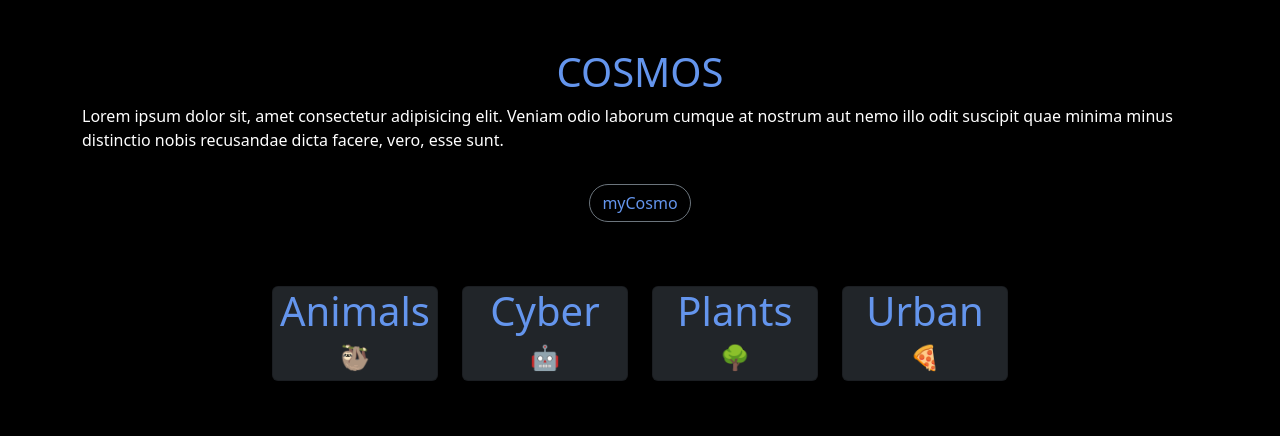
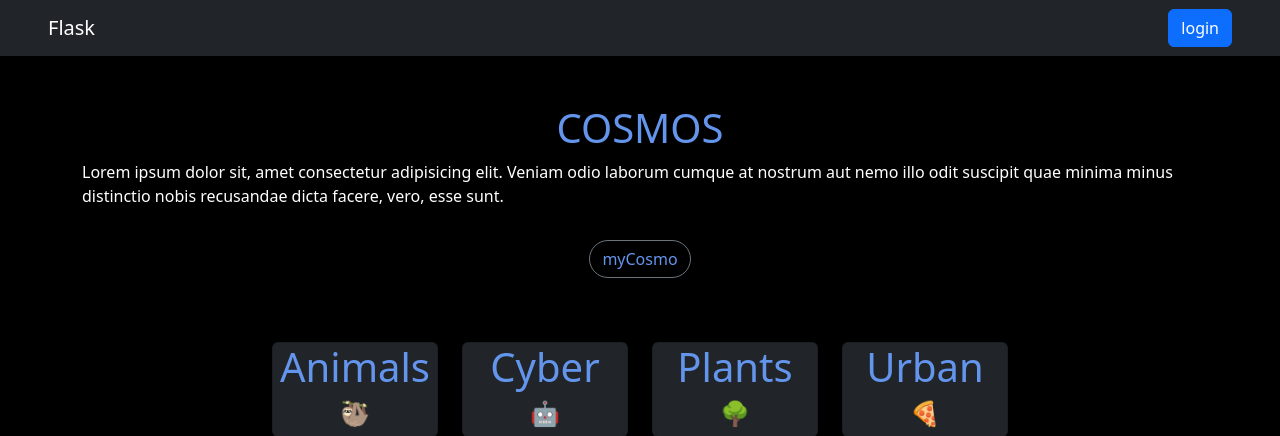
Before and after one commit to JungleKiosk/DockerFlask_MyApp, a Flask app: page / in a window 1280 px wide. Shown: the top 436 px of the page. Run offline with Flask 3, Linux system fonts and the light colour scheme.

Commit message:
⛩️Jinja: include navbar

```diff
--- a/back_end/templates/home/home.html
+++ b/back_end/templates/home/home.html
@@ -3,7 +3,7 @@
 {% block title %}
 Home
 {% endblock %}
-
+{% include "partials/navbar.html" %}
 {% block content %}
 
 <style>
--- /dev/null
+++ b/back_end/templates/partials/navbar.html
@@ -0,0 +1,7 @@
+
+<header>
+    <nav class="navbar navbar-dark bg-dark">
+        <a class="navbar-brand mx-5" href="/">Flask</a>
+        <a class="btn btn-primary mx-5" href="/login">login</a>
+    </nav>
+</header>
```
